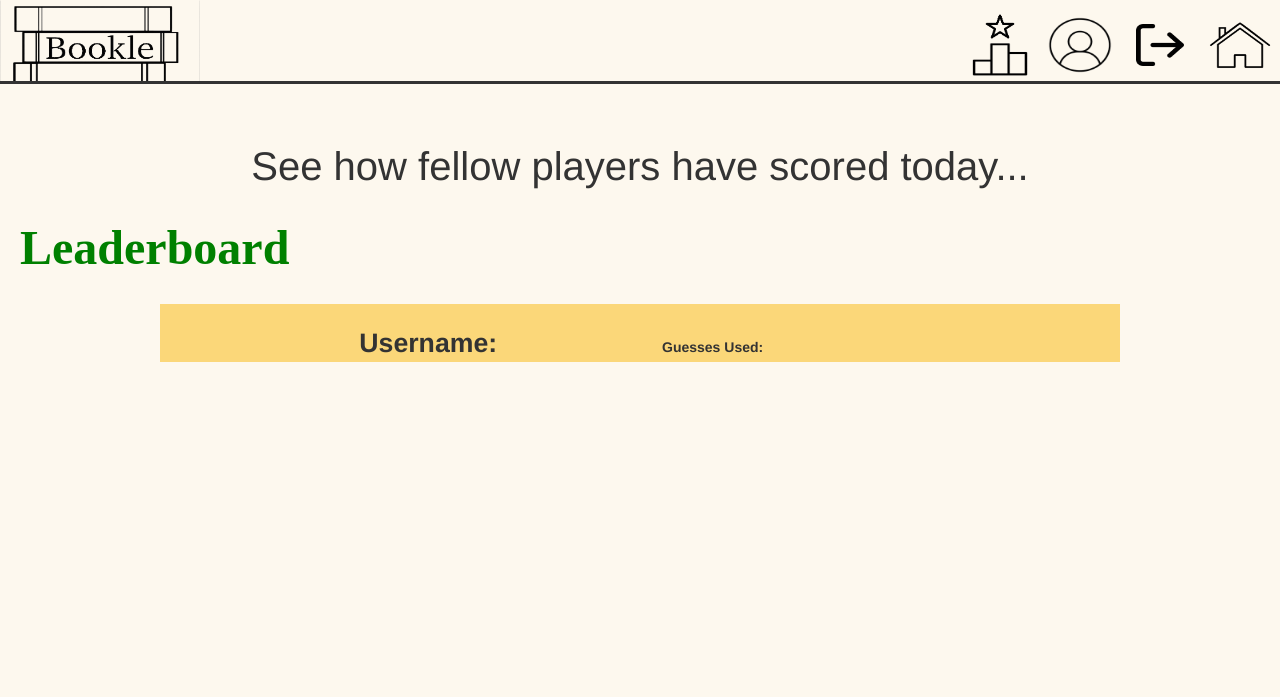
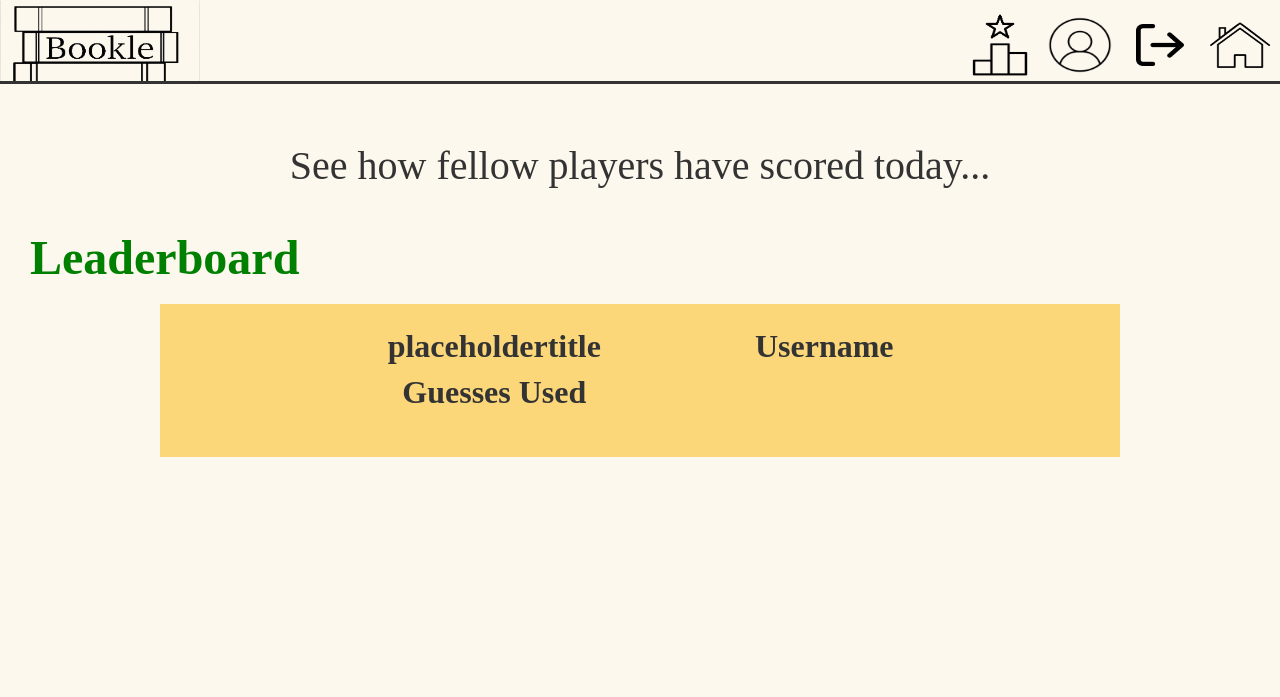
Before and after one commit to phantomsheepp/group1a_wad_project, a Django app: page /bookle/leaderboard/ in a window 1280 px wide. Shown: the top 697 px of the page. Run offline with Django 3.2, Linux system fonts and the light colour scheme; the visitor is signed in with stand-in values (Sample User, id 1); data that the repository does not hold is empty; some libraries are stand-ins or nearby versions.

Commit message:
leaderboard is eh... i mean like it's defos there

```diff
--- a/static/css/stylesheet.css
+++ b/static/css/stylesheet.css
@@ -96,7 +96,7 @@ h1{
     top: 9em;
     height: auto;
     margin:auto;
-    text-align: left;
+    text-align: center;
     background-color: #fbd779;
     width: 75%;
 }
@@ -104,26 +104,29 @@ h1{
 #greenHeadings{
     position: relative;
     top: 0.5em;
-    margin: 20px;
     font-family: 'Times New Roman', Times, serif;
     float: left;
     color: green;
     font-size: 36pt
 }
 
-#leaderboardInstructions{
+#leaderboard-instructions{
+    font-family: 'Times New Roman', Times, serif;
     position:relative;
     top: 0.5em;
     font-size: 30pt;
     text-align: center;
 }
-
-.leaderboardHeaders{
-    padding-left: 50px;
-    font-size: 20pt;
-    display:inline-block;
+.col-sm-4{
+    font-family: 'Times New Roman', Times, serif;
+    font-size: 16pt;
 }
-
+.header-column {
+    width: 33.33%;
+    font-weight:bold;
+    font-size: 24pt;
+    font-family: 'Times New Roman', Times, serif;
+}
 
 /* ---------------------------------about_us.html------------------------------------ */
 .about-us-main{
--- a/templates/bookle/leaderboard.html
+++ b/templates/bookle/leaderboard.html
@@ -7,17 +7,24 @@
 
 
 {% block body_block %}
-    <h2 id="leaderboardInstructions">See how fellow players have scored today...</h2>
+    <h2 id="leaderboard-instructions">See how fellow players have scored today...</h2>
     <h1 id="greenHeadings">Leaderboard</h1>
     <div id="leaderboardBackground">
         <br>
-        <strong class="leaderboardHeaders">Username:</strong>   &emsp; &emsp; &emsp; &emsp; &emsp; &emsp; &emsp; &emsp; &emsp; <strong class="leaderboard-places">Guesses Used:</strong>
-        <br>
-        <ol class="leaderboardPlaces">
-            {% for user in leaderboard_guesses %}
-            <li>{{user.userID}} &emsp; &emsp; &emsp; {{user.guesses}}</li>
-            {% endfor %}
-        </ol>
 
+        <div class="row">
+            <div class="col-sm-4 header-column">placeholdertitle</div>
+            <div class="col-sm-4 header-column">Username</div>
+            <div class="col-sm-4 header-column">Guesses Used</div>
+        </div>
+
+        {% for user in leaderboard_guesses %}
+        <div class="row">
+            <div class="col-sm-4">placeholder</div>
+            <div class="col-sm-4">{{user.userID}}</div>
+            <div class="col-sm-4">{{user.guesses}}</div>
+        </div>
+        {% endfor %}
+        <br><br>
     </div>
 {% endblock%}
```
